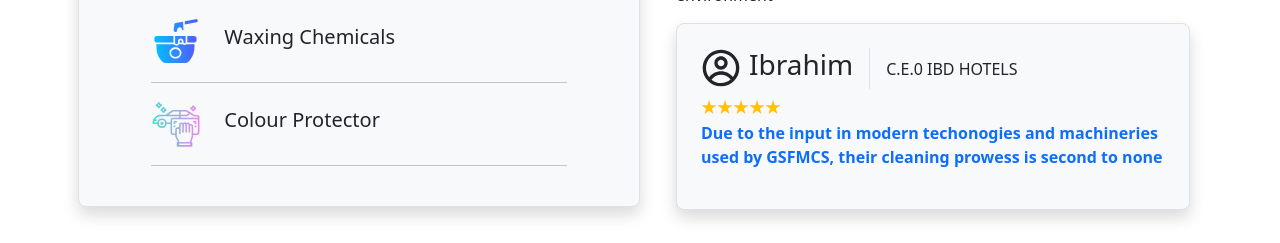
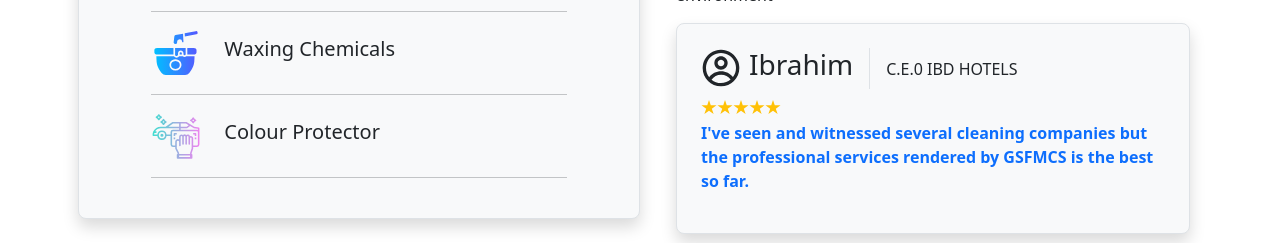
Before and after one commit to Shearlonil/gsfmcs, a React (Vite) app: page / in a window 1280 px wide. Shown: the part 2480-2723 px from the top of the page. Built offline with nearby package versions, Linux system fonts and the light colour scheme.

Commit message:
home page updated

```diff
--- a/src/Routes/Home .jsx
+++ b/src/Routes/Home .jsx
@@ -221,7 +221,7 @@ const Home = () => {
 									<IoStarSharp className="text-warning" />
 								</span>
 								<p className="text-primary fw-bold">
-									Due to the input in modern techonogies and machineries used by GSFMCS, their cleaning prowess is second to none
+									I've seen and witnessed several cleaning companies but the professional services rendered by GSFMCS is the best so far.
 								</p>
 							</div>
 						</div>
```
